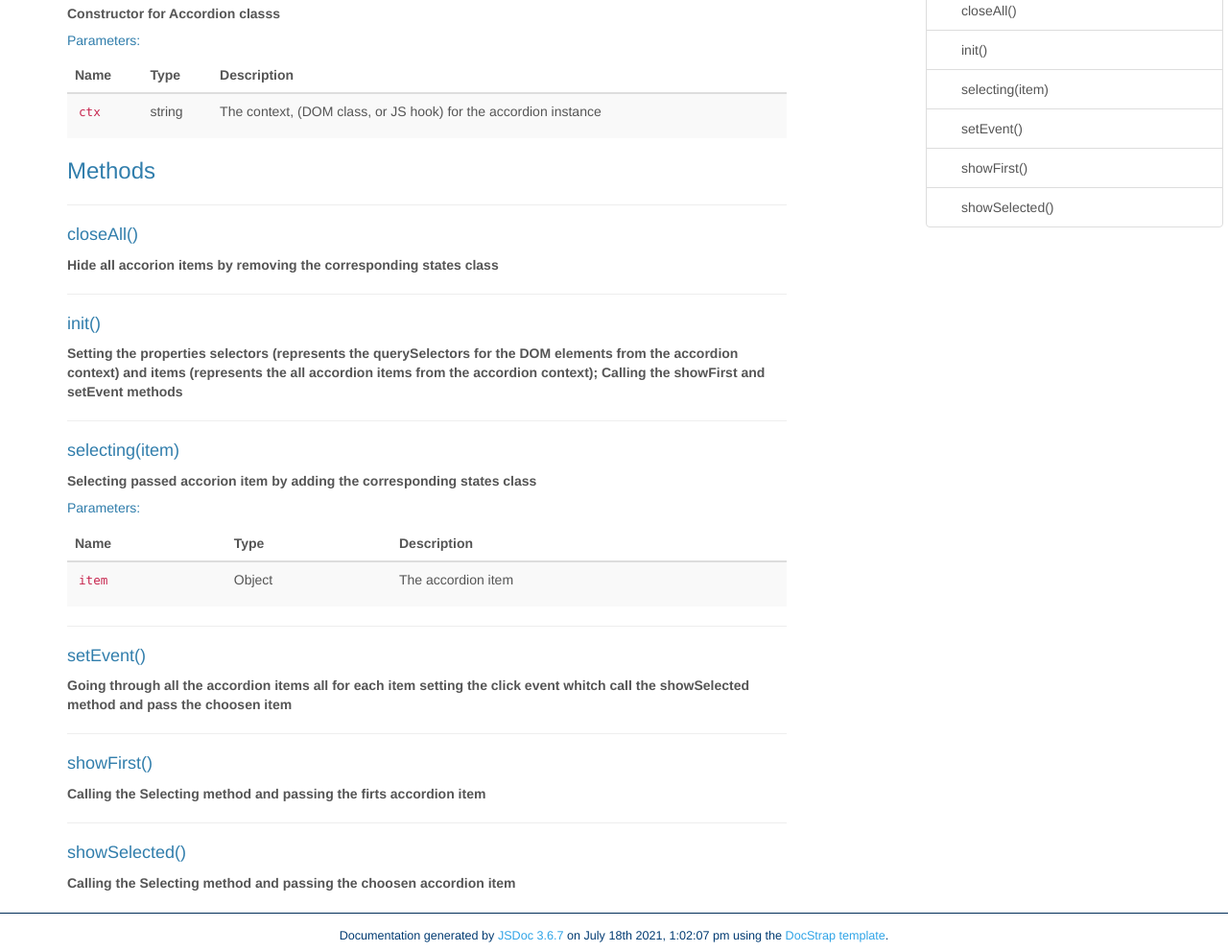
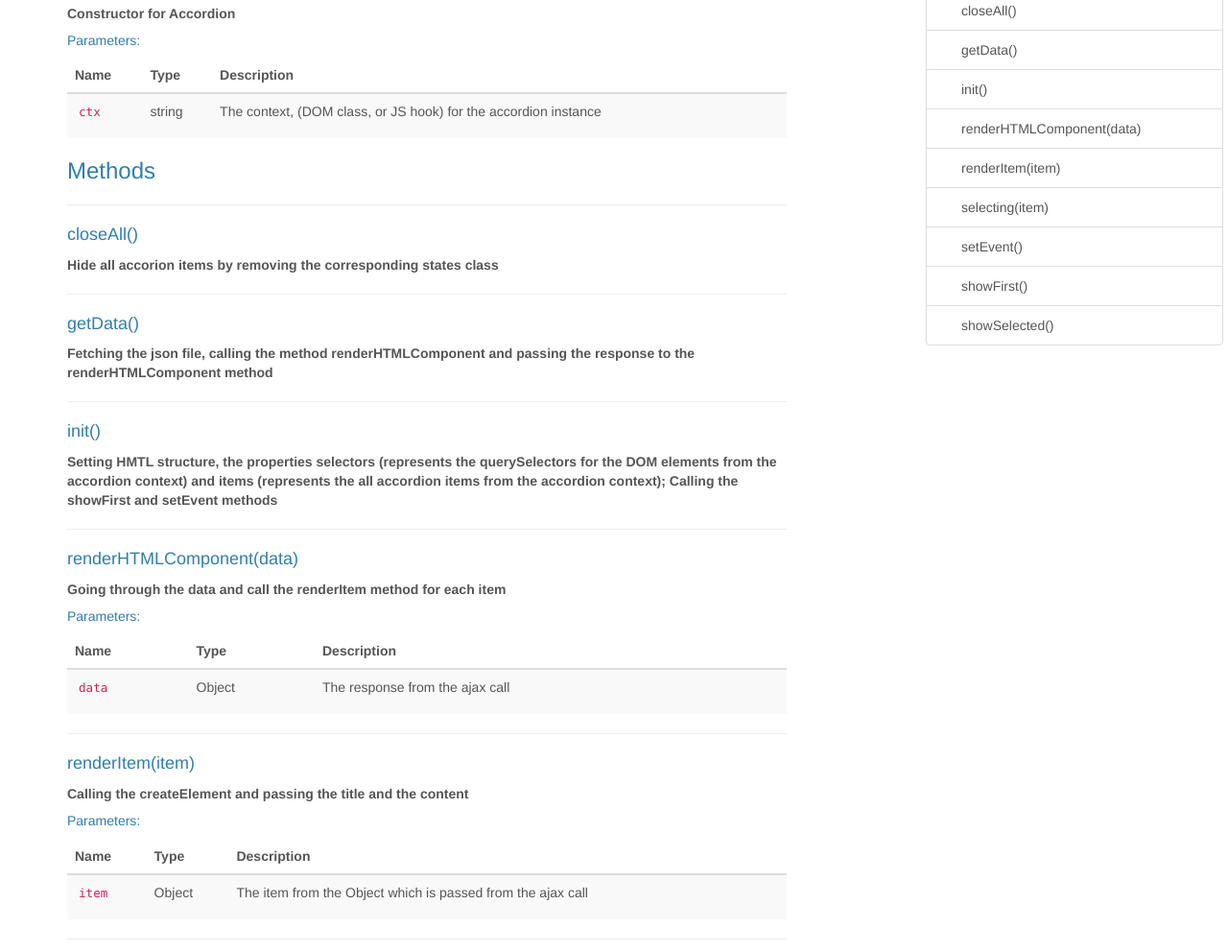
Before and after one commit to AndjelaMitic/accordion, a website: page docs/gen/Accordion.html in a window 1280 px wide. Shown: the part 241-1233 px from the top of the page at 96% size. Drawn offline with Linux system fonts and the light colour scheme.

Commit message:
AJAX call

```diff
--- a/docs/gen/Accordion.html
+++ b/docs/gen/Accordion.html
@@ -87,7 +87,7 @@
     <h4 class="name" id="Accordion"><span class="type-signature"></span>new Accordion(ctx)</h4>
 
 
-    <p class="summary"><p>Constructor for Accordion classs</p></p>
+    <p class="summary"><p>Constructor for Accordion</p></p>
 
 </dt>
 <dd>
@@ -304,10 +304,86 @@
 
 <hr>
 <dt>
+    <h4 class="name" id="getData"><span class="type-signature"></span>getData()</h4>
+
+
+    <p class="summary"><p>Fetching the json file, calling the method renderHTMLComponent and passing the response to the renderHTMLComponent method</p></p>
+
+</dt>
+<dd>
+
+
+
+
+
+
+
+
+
+
+
+<dl class="details">
+
+
+
+
+
+
+
+
+
+
+
+
+
+
+
+
+
+
+
+
+
+
+
+
+
+
+
+
+
+
+
+
+
+
+
+</dl>
+
+
+
+
+
+
+
+
+
+
+
+
+
+
+
+</dd>
+
+
+
+<hr>
+<dt>
     <h4 class="name" id="init"><span class="type-signature"></span>init()</h4>
 
 
-    <p class="summary"><p>Setting the properties selectors (represents the querySelectors for the DOM elements from the accordion context)
+    <p class="summary"><p>Setting HMTL structure, the properties selectors (represents the querySelectors for the DOM elements from the accordion context)
 and items (represents the all accordion items from the accordion context);
 Calling the showFirst and setEvent methods</p></p>
 
@@ -320,6 +396,258 @@ Calling the showFirst and setEvent methods</p></p>
 
 
 
+
+
+
+
+<dl class="details">
+
+
+
+
+
+
+
+
+
+
+
+
+
+
+
+
+
+
+
+
+
+
+
+
+
+
+
+
+
+
+
+
+
+
+
+</dl>
+
+
+
+
+
+
+
+
+
+
+
+
+
+
+
+</dd>
+
+
+
+<hr>
+<dt>
+    <h4 class="name" id="renderHTMLComponent"><span class="type-signature"></span>renderHTMLComponent(data)</h4>
+
+
+    <p class="summary"><p>Going through the data and call the renderItem method for each item</p></p>
+
+</dt>
+<dd>
+
+
+
+
+
+
+
+
+
+        <h5>Parameters:</h5>
+
+
+<table class="params table table-striped">
+    <thead>
+    <tr>
+
+        <th>Name</th>
+
+
+        <th>Type</th>
+
+
+
+
+
+        <th class="last">Description</th>
+    </tr>
+    </thead>
+
+    <tbody>
+
+
+        <tr>
+
+                <td class="name"><code>data</code></td>
+
+
+            <td class="type">
+
+
+<span class="param-type">Object</span>
+
+
+
+
+            </td>
+
+
+
+
+
+            <td class="description last"><p>The response from the ajax call</p></td>
+        </tr>
+
+
+    </tbody>
+</table>
+
+
+
+
+<dl class="details">
+
+
+
+
+
+
+
+
+
+
+
+
+
+
+
+
+
+
+
+
+
+
+
+
+
+
+
+
+
+
+
+
+
+
+
+</dl>
+
+
+
+
+
+
+
+
+
+
+
+
+
+
+
+</dd>
+
+
+
+<hr>
+<dt>
+    <h4 class="name" id="renderItem"><span class="type-signature"></span>renderItem(item)</h4>
+
+
+    <p class="summary"><p>Calling the createElement and passing the title and the content</p></p>
+
+</dt>
+<dd>
+
+
+
+
+
+
+
+
+
+        <h5>Parameters:</h5>
+
+
+<table class="params table table-striped">
+    <thead>
+    <tr>
+
+        <th>Name</th>
+
+
+        <th>Type</th>
+
+
+
+
+
+        <th class="last">Description</th>
+    </tr>
+    </thead>
+
+    <tbody>
+
+
+        <tr>
+
+                <td class="name"><code>item</code></td>
+
+
+            <td class="type">
+
+
+<span class="param-type">Object</span>
+
+
+
+
+            </td>
+
+
+
+
+
+            <td class="description last"><p>The item from the Object which is passed from the ajax call</p></td>
+        </tr>
+
+
+    </tbody>
+</table>
 
 
 
@@ -782,7 +1110,7 @@ Calling the showFirst and setEvent methods</p></p>
 <span class="jsdoc-message">
 	Documentation generated by <a href="https://github.com/jsdoc3/jsdoc">JSDoc 3.6.7</a>
 
-		on July 18th 2021, 1:02:07 pm
+		on July 19th 2021, 12:28:29 am
 
 	using the <a href="https://github.com/docstrap/docstrap">DocStrap template</a>.
 </span>
```
Also changed, not shown: accordion.json (+20 -0 lines), docs/gen/classes.list.html (+2 -2 lines), docs/gen/index.html (+1 -1 lines), docs/gen/quicksearch.html (+1 -1 lines), gulpfile.js (+35 -28 lines), src/js/app.js (+65 -5 lines), dist/js/app.min.js.
